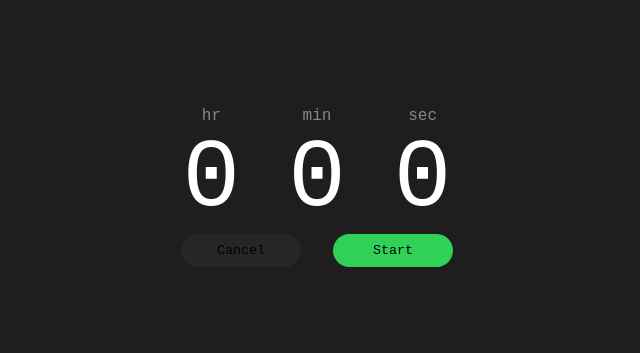
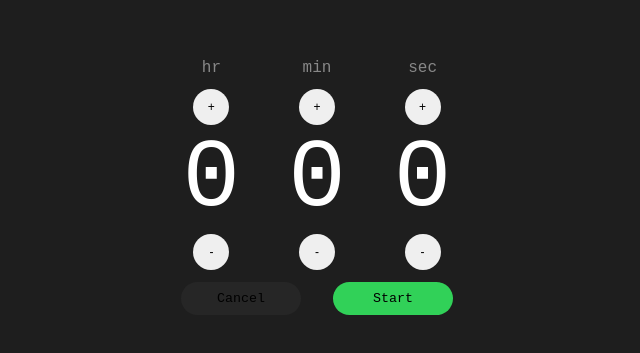
Before and after one commit to Adam-Etyang/Timer, a React (Vite) app: page / in a window 1280 px wide. Shown: the part 213-566 px from the top of the page, without its empty margins (323-963 px from the left). Built offline with nearby package versions, Linux system fonts and the light colour scheme.

Commit message:
increment and decrement buttons work

```diff
--- a/src/App.css
+++ b/src/App.css
@@ -69,5 +69,21 @@
   border-radius: 3em;
   font-family:'SF Mono', monospace;
   background-color : #31D158;
-
 }
+.increase-button{
+  padding:0px;
+  margin-top:12px;
+  height:3em;
+  width:3em;
+  border-radius:50%;
+  font-size:12px;
+  border:0
+}
+.Decrease-button{
+  height:3em;
+  width:3em;
+  margin-bottom:12px;
+  border-radius:50%;
+  font-size:12px;
+  border:0
+}
--- a/src/App.jsx
+++ b/src/App.jsx
@@ -1,3 +1,4 @@
+import { serviceworker } from 'globals';
 import './App.css'
 import { useState } from 'react';
 
@@ -5,6 +6,31 @@ export default function App() {
   const [seconds, setSeconds] = useState(0);
   const [minuites, setMinuites] = useState(0);
   const [hours, setHours] = useState(0);
+  const [running, setRunning] = useState(false);
+
+
+  const handleStart = () => { setRunning(true); }
+  const handleCancel = () => {
+    setRunning(false);
+    setSeconds(0);
+    setMinuites(0);
+    setHours(0);
+  }
+  const handleIncrease = (type) => {
+    if (!running) {
+      if (type === 'hours') { setHours(h => h + 1) }
+      else if (type === 'minuites') { setMinuites(m => m + 1) }
+      else if (type === 'seconds') { setSeconds(s => s + 1) }
+    }
+  }
+
+  const handleDecrease = (type) => {
+    if (!running) {
+      if (type === 'hours') { setHours(h => h > 0 ? h - 1 : 0) }
+      else if (type === 'minuites') { setMinuites(m => m > 0 ? m - 1 : 0) }
+      else if (type === 'seconds') { setSeconds(s => s > 0 ? s - 1 : 0) }
+    }
+  }
 
   return (
     <>
@@ -13,23 +39,33 @@ export default function App() {
         <div className='time-container'>
           <div className='hour-container'>
             <p className='label'>hr</p>
+            <button type="button" onClick={() => handleIncrease('hours')} className='increase-button'>+</button>
             <p className='value'>{hours}</p>
+            <button type="button" onClick={() => handleDecrease('hours')} className='Decrease-button'>-</button>
+
           </div>
           <div className='minuite-container'>
+
             <p className='label'>min</p>
+            <button type="" className='increase-button' onClick={() => handleIncrease('minuites')}>+</button>
             <p className='value'>{minuites}</p>
+            <button type="" className='Decrease-button' onClick={() => handleDecrease('minuites')}>-</button>
           </div>
           <div className='seconds-container'>
             <p className='label'>sec</p>
+            <button type="" className='increase-button' onClick={() => handleIncrease('seconds')}>+</button>
             <p className='value'>{seconds}</p>
+            <button type="" className='Decrease-button' onClick={() => handleDecrease('seconds')}>-</button>
+
           </div>
         </div>
         <div className='buttons-container'>
           <div>
-            <button className='cancel-button'>Cancel</button>
+            <button className='cancel-button' onClick={handleCancel}>
+              Cancel</button>
           </div>
           <div>
-            <button className='start-button'>Start</button>
+            <button className='start-button' onClick={handleStart}>Start</button>
 
           </div>
         </div>
```
